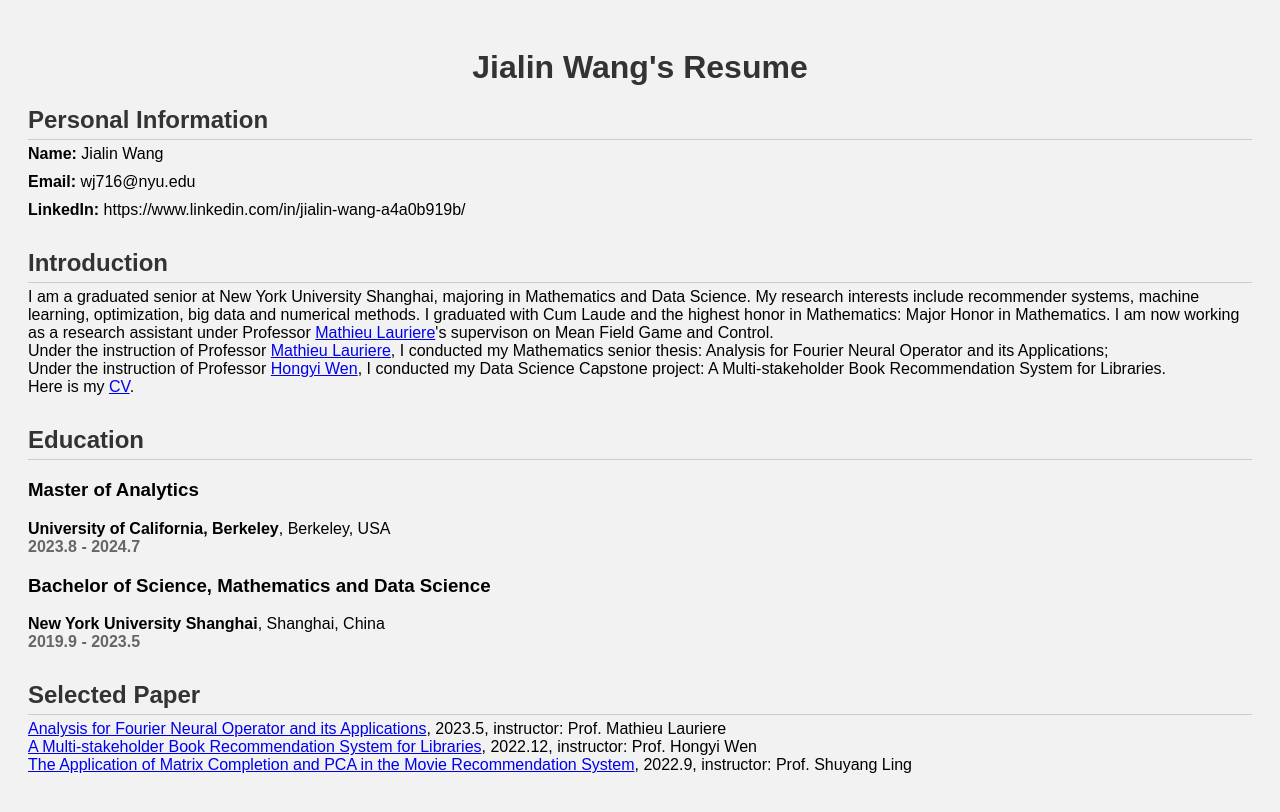
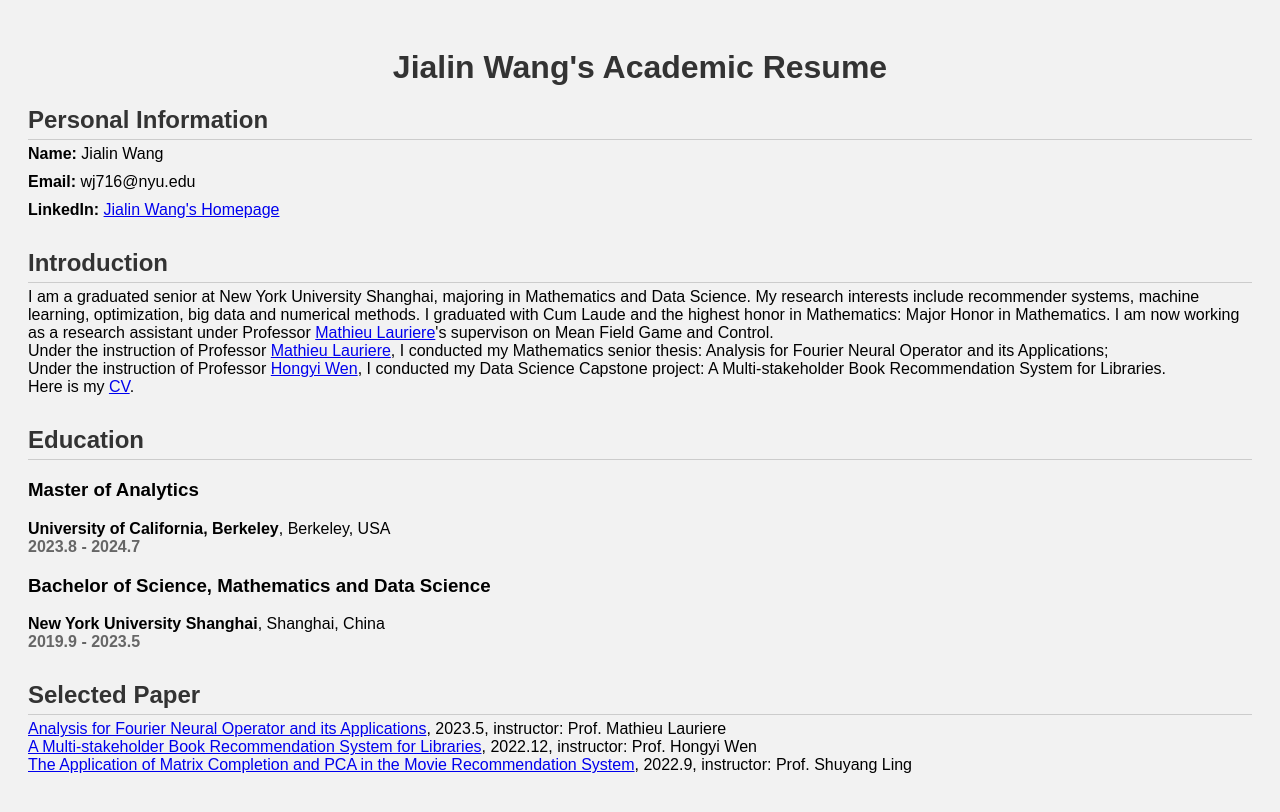
Before and after one commit to JialinWangClaire/JialinWangClaire.github.io, a plain HTML site: page index.html in a window 1280 px wide. Drawn offline with Linux system fonts and the light colour scheme.

Commit message:
Update index.html

```diff
--- a/index.html
+++ b/index.html
@@ -56,14 +56,14 @@
   </style>
 </head>
 <body>
-  <h1>Jialin Wang's Resume</h1>
+  <h1>Jialin Wang's Academic Resume</h1>
 
   <div class="section">
     <h2>Personal Information</h2>
     <ul>
       <li><strong>Name:</strong> Jialin Wang</li>
       <li><strong>Email:</strong> wj716@nyu.edu</li>
-      <li><strong>LinkedIn:</strong> https://www.linkedin.com/in/jialin-wang-a4a0b919b/</li>
+      <li><strong>LinkedIn:</strong> <a href="https://www.linkedin.com/in/jialin-wang-a4a0b919b/">Jialin Wang's Homepage</a></li>
     </ul>
   </div>
 
```
